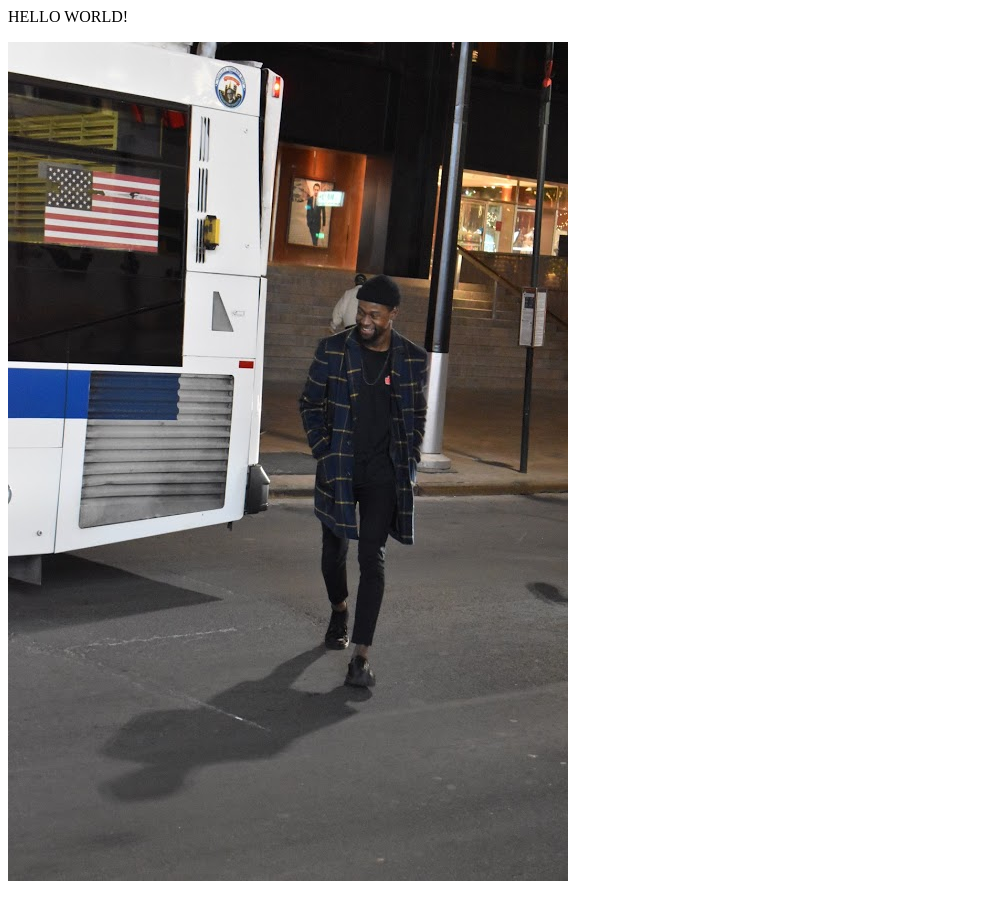
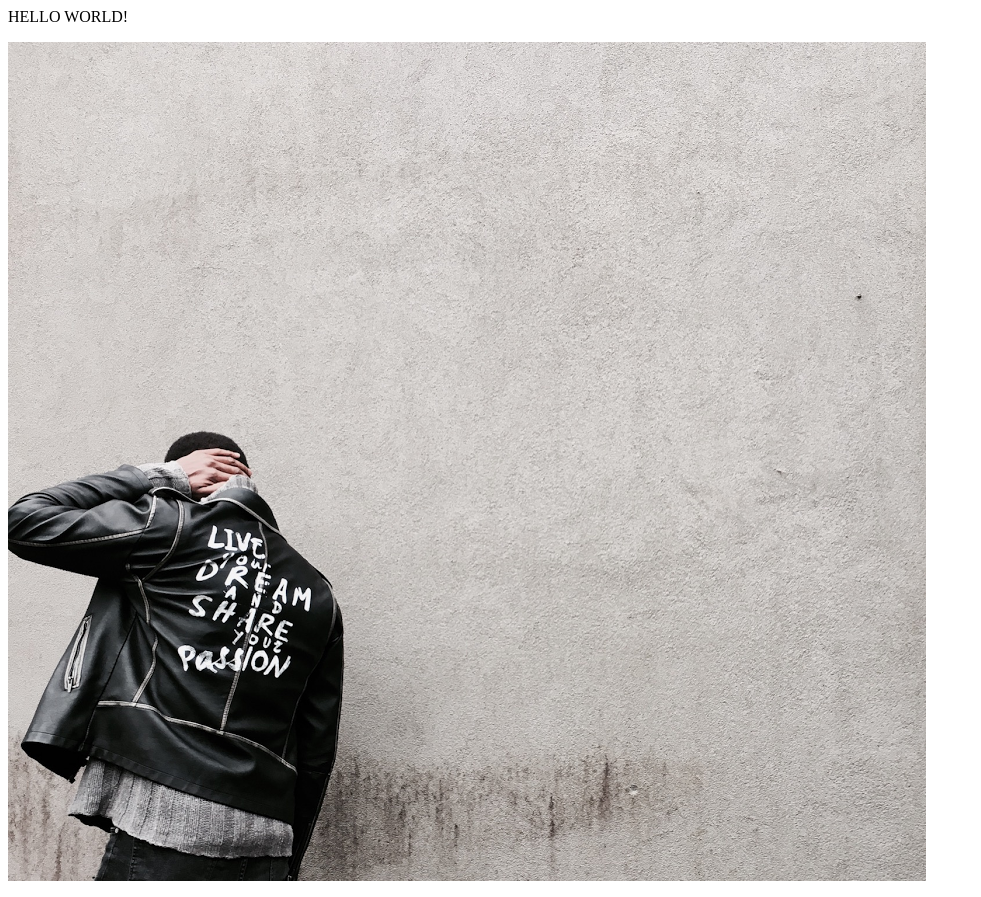
Before and after one commit to Naim494/CSE-365-Files, a plain HTML site: page hw0.html in a window 1280 px wide. Shown: the whole page, without its empty margins (0-981 px from the left). Drawn offline with Linux system fonts and the light colour scheme.

Commit message:
Added new image

```diff
--- a/hw0.html
+++ b/hw0.html
@@ -4,6 +4,6 @@
 </head>
 <body>
 	<p>HELLO WORLD!</p>
-	<p><img src="naimStreet.jpg" alt="Naim on street"></p>
+	<p><img src="naim.png" alt="Naim"></p>
 </body>
  </html>
```
Also changed, not shown: index.html (+1 -1 lines), naim.png (added), 1 other file.
